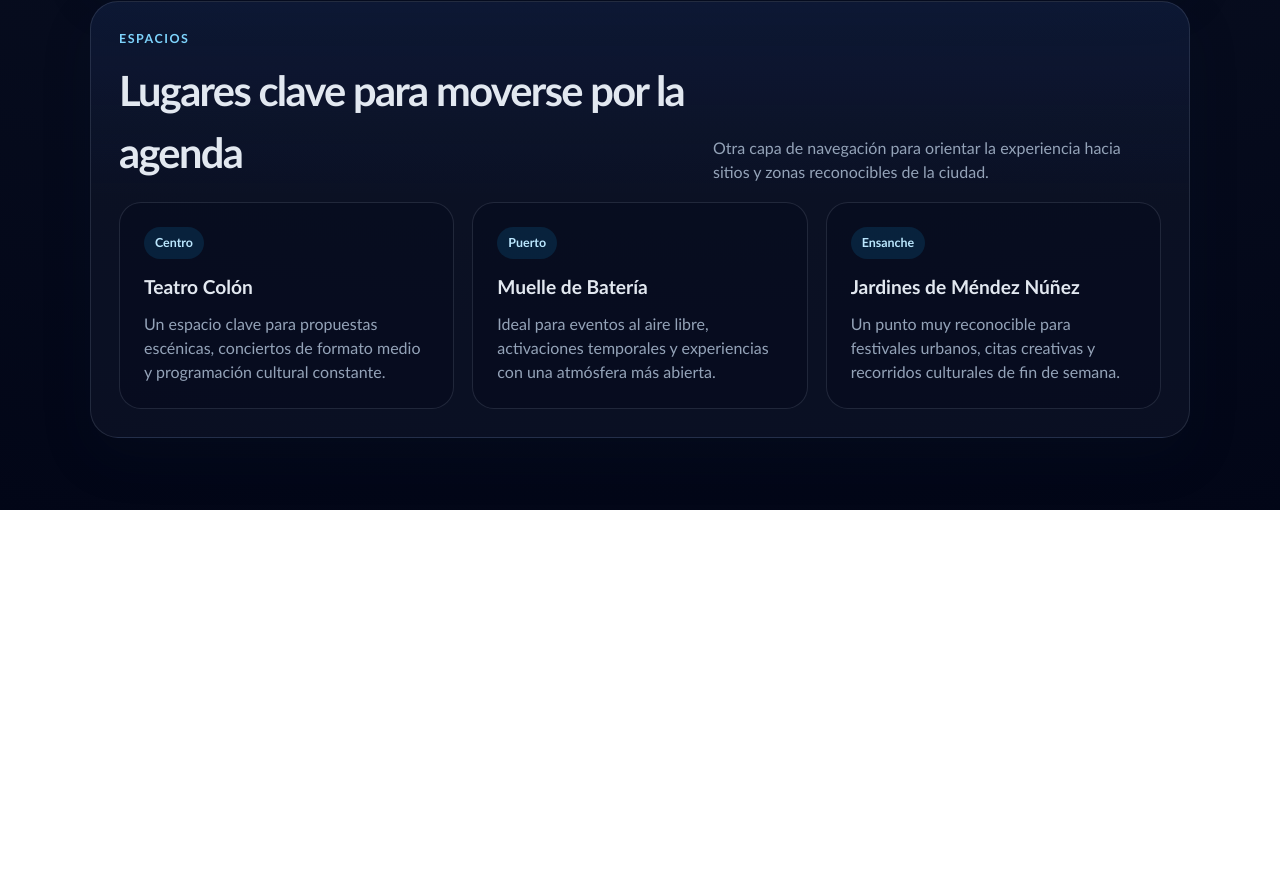
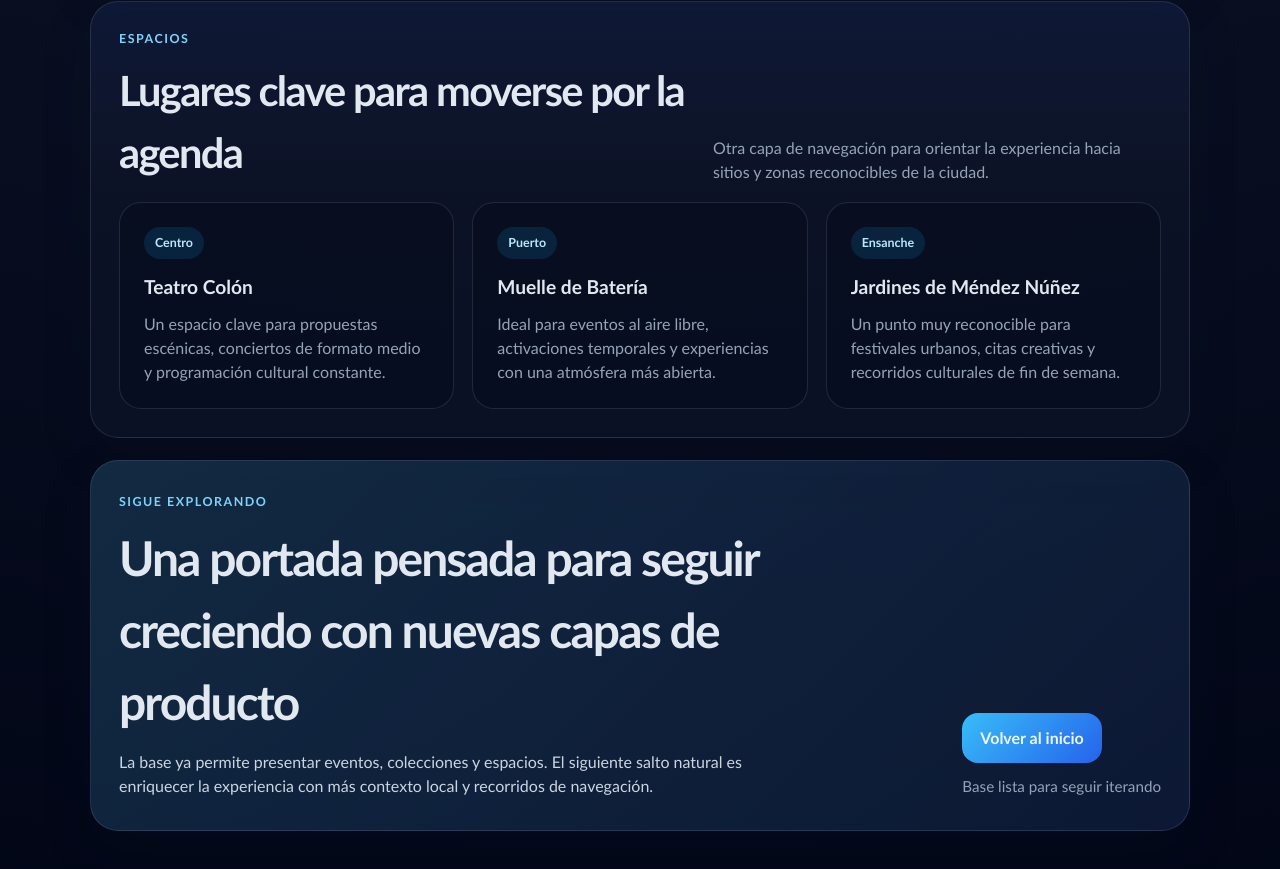
Before and after one commit to iagoav888/MiProyectoReact, a React (Vite) app: page / in a window 1280 px wide. Shown: the part 2157-3026 px from the top of the page. Before the commit the page ends 2667 px from the top, so only its background shows below. Built offline with nearby package versions, Linux system fonts and the light colour scheme.

Commit message:
feat: añadir un bloque final de llamada a la accion en la home

```diff
--- a/src/App.css
+++ b/src/App.css
@@ -435,6 +435,48 @@
   color: #94a3b8;
 }
 
+.cta-section {
+  display: flex;
+  justify-content: space-between;
+  align-items: end;
+  gap: 24px;
+  margin-top: 22px;
+  padding: 32px 28px;
+  border: 1px solid rgba(148, 163, 184, 0.18);
+  border-radius: 28px;
+  background:
+    linear-gradient(135deg, rgba(56, 189, 248, 0.14), rgba(37, 99, 235, 0.08)),
+    rgba(15, 23, 42, 0.68);
+  box-shadow: 0 20px 50px rgba(15, 23, 42, 0.16);
+}
+
+.cta-copy {
+  max-width: 40rem;
+}
+
+.cta-copy h2 {
+  margin: 0 0 12px;
+  font-size: clamp(2rem, 4vw, 3rem);
+  letter-spacing: -0.04em;
+}
+
+.cta-copy p:last-child {
+  margin: 0;
+  color: #cbd5e1;
+}
+
+.cta-actions {
+  display: flex;
+  flex-direction: column;
+  align-items: flex-start;
+  gap: 12px;
+}
+
+.cta-note {
+  color: #94a3b8;
+  font-size: 0.95rem;
+}
+
 @media (max-width: 640px) {
   .app-shell {
     width: min(100% - 20px, 1100px);
@@ -474,6 +516,11 @@
     grid-template-columns: 1fr;
   }
 
+  .cta-section {
+    flex-direction: column;
+    align-items: stretch;
+  }
+
   .filter-row {
     gap: 10px;
   }
--- a/src/App.tsx
+++ b/src/App.tsx
@@ -1,5 +1,6 @@
 import './App.css'
 import CollectionsSection from './components/CollectionsSection'
+import CtaSection from './components/CtaSection'
 import FeaturedSection from './components/FeaturedSection'
 import HeroOverviewSection from './components/HeroOverviewSection'
 import VenuesSection from './components/VenuesSection'
@@ -23,6 +24,7 @@ function App() {
       <FeaturedSection />
       <CollectionsSection />
       <VenuesSection />
+      <CtaSection />
     </main>
   )
 }
--- /dev/null
+++ b/src/components/CtaSection.tsx
@@ -0,0 +1,24 @@
+function CtaSection() {
+  return (
+    <section className="cta-section">
+      <div className="cta-copy">
+        <p className="section-kicker">Sigue explorando</p>
+        <h2>Una portada pensada para seguir creciendo con nuevas capas de producto</h2>
+        <p>
+          La base ya permite presentar eventos, colecciones y espacios. El
+          siguiente salto natural es enriquecer la experiencia con más contexto
+          local y recorridos de navegación.
+        </p>
+      </div>
+
+      <div className="cta-actions">
+        <a className="primary-link" href="#overview">
+          Volver al inicio
+        </a>
+        <span className="cta-note">Base lista para seguir iterando</span>
+      </div>
+    </section>
+  )
+}
+
+export default CtaSection
```
